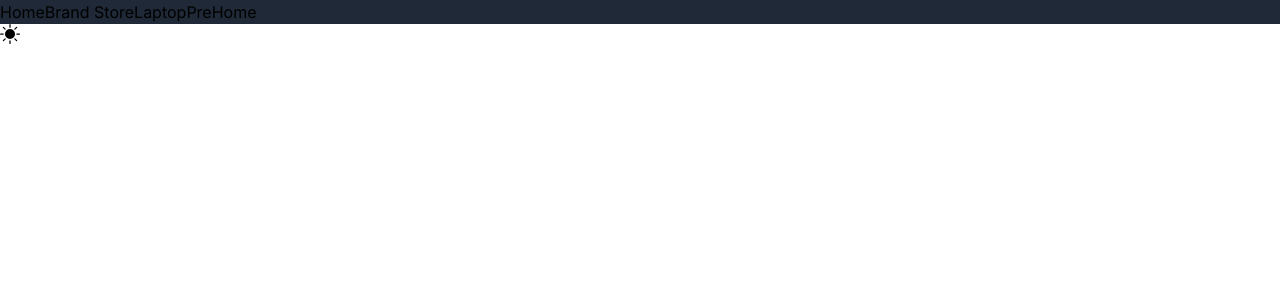
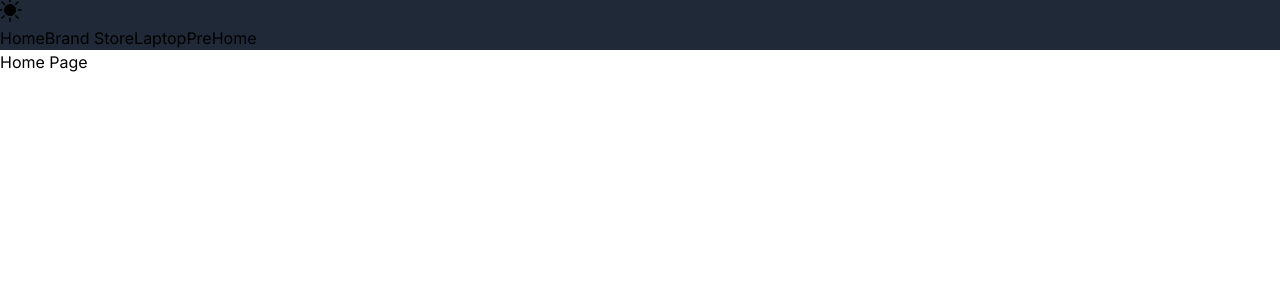
Before and after one commit to Subham-Maity/restock, a Next.js app in the folder client/: page / in a window 1280 px wide. Shown: the top 300 px of the page. Built offline with nearby package versions, Linux system fonts and the light colour scheme.

Commit message:
Default Navbar

```diff
--- a/client/package.json
+++ b/client/package.json
@@ -9,6 +9,8 @@
     "lint": "next lint"
   },
   "dependencies": {
+    "@headlessui/react": "^1.7.16",
+    "@heroicons/react": "^2.0.18",
     "@types/node": "20.4.6",
     "@types/react": "18.2.18",
     "@types/react-dom": "18.2.7",
--- a/client/src/app/components/Navbar/Navbar.tsx
+++ b/client/src/app/components/Navbar/Navbar.tsx
@@ -1,5 +1,6 @@
 import React from "react";
 import Link from "next/link";
+import Switcher from "@/app/components/Mode/Switcher";
 
 const links = [
   {
@@ -33,6 +34,7 @@ const Navbar = () => {
   return (
     <>
       <div className="bg-gray-800">
+        <Switcher />
         {links.map((link: any) => (
           <Link key={link.id} href={link.url}>
             {link.title}
--- a/client/src/app/page.tsx
+++ b/client/src/app/page.tsx
@@ -1,19 +1,13 @@
-"use client"
-import Image from 'next/image'
-import './globals.css'
-import {useState} from "react";
+"use client";
+import Image from "next/image";
+import "./globals.css";
+import { useState } from "react";
 import Switcher from "@/app/components/Mode/Switcher";
+
 export default function Home() {
-
-
   return (
     <main>
-        <div >
-<Switcher/>
-
-        </div>
-
-
+      <div>Home Page</div>
     </main>
-  )
+  );
 }
```
Also changed, not shown: 1 other file (tests, documents, lock files or other folders).
